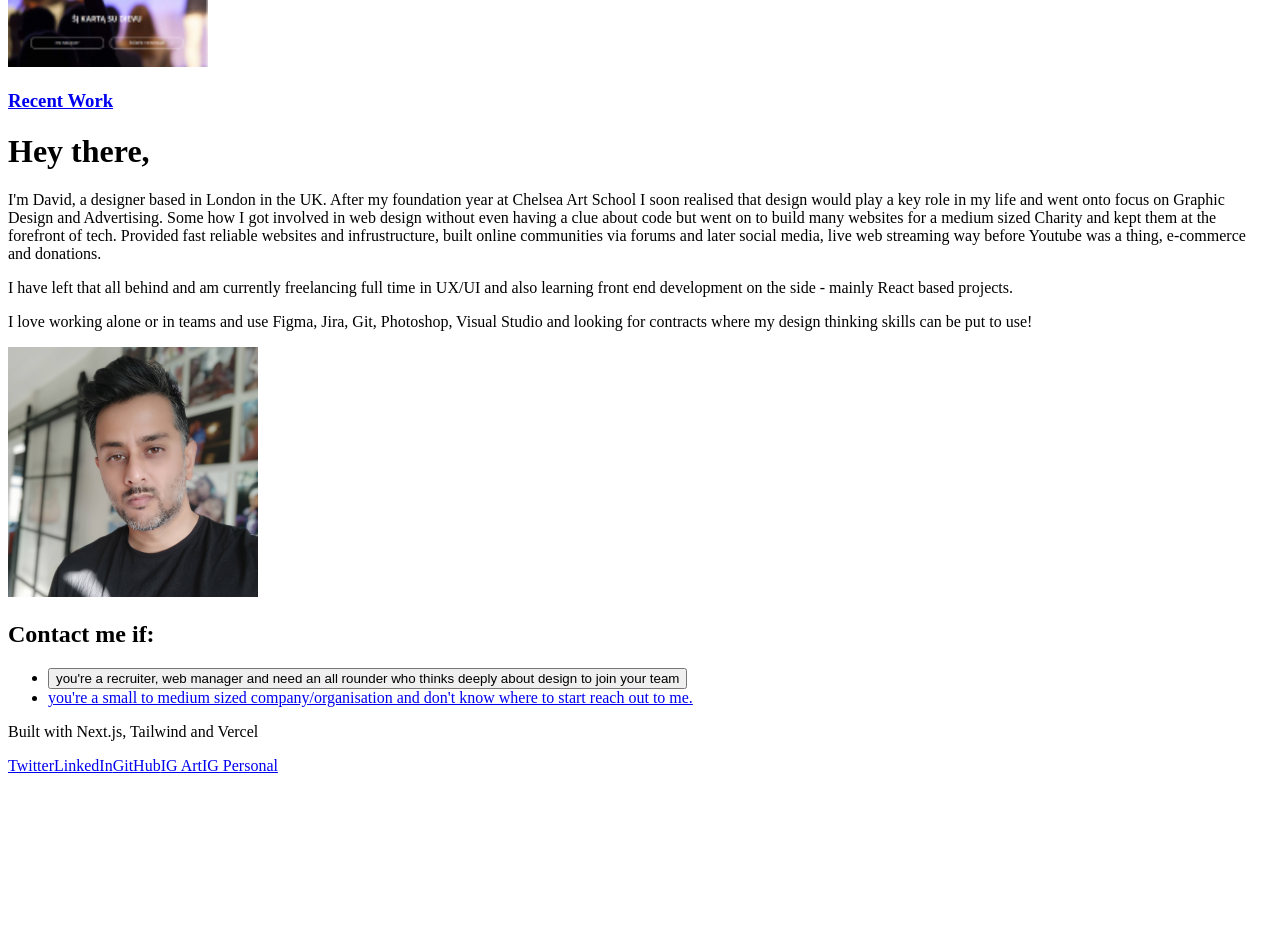
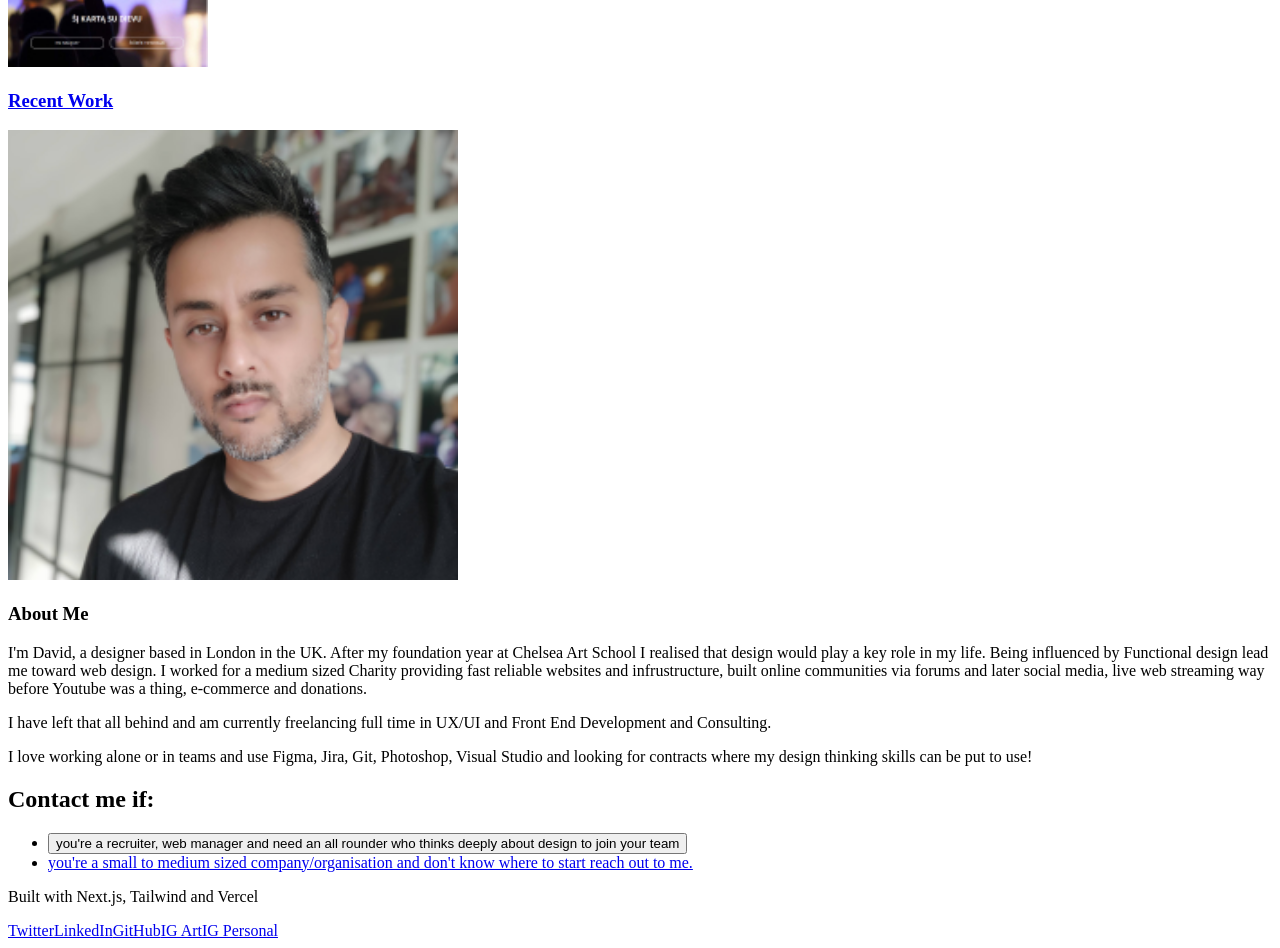
Before and after one commit to davofaz/nextjs-portfolio-site, a Next.js app: page / in a window 1280 px wide. Shown: the part 2120-3068 px from the top of the page. Before the commit the page ends 2903 px from the top, so only its background shows below. Built offline with nearby package versions, Linux system fonts and the light colour scheme.

Commit message:
updated about section

```diff
--- a/components/About.js
+++ b/components/About.js
@@ -4,34 +4,26 @@ import profile from "../public/david-fazaldin-2021-av.png"
 
 const About = () => {
     return (
-        <div className="container px-4 mx-auto">
-            <div className="lg:space-x-5 lg:flex lg:flex-row item-center lg:-mx-4 flex flex-col-reverse text-center lg:text-left">
-                <div className="lg:px-4 lg:mt-12 ">
-                    <h1 className="text-2xl font-bold text-gray-900 lg:text-5xl dark:text-white">
-                        Hey there,
-                    </h1>
-                    <div className="mt-6 text-gray-800 dark:text-white">
-                        <p className="mb-4">
-                            I'm David, a designer based in London in the UK. After my foundation year at Chelsea Art School I soon realised that design would play a key role in my life and went onto focus on Graphic Design and Advertising. Some how I got involved in web design without even having a clue about code but went on to build many websites for a medium sized Charity and kept them at the forefront of tech. Provided fast reliable websites and infrustructure, built online communities via forums and later social media, live web streaming way before Youtube was a thing, e-commerce and donations.</p>
-                        <p className="mb-4">I have left that all behind and am currently freelancing full time in UX/UI and also learning front end development on the side - mainly React based projects.</p>
-                        <p className="mb-4">I love working alone or in teams and use Figma, Jira, Git, Photoshop, Visual Studio and looking for contracts where my design thinking skills can be put to use!</p>
-
-
-
-                    </div>
-                </div>
-                <div className="flex-shrink-0 lg:mt-12 lg:px-4 mb-10">
+        <div className="grid grid-cols-6 gap-2 md:grid-cols-4 gap-y-0 border-8 border-b-8 border-t-8 border-black bg-white dark:border-black dark:bg-black">
+            <div className="col-span-4 border-black border-r-8 border-b-2 bg-black md:col-span-2">
                     <Image
                         src={profile}
                         alt="Profile"
                         priority={true}
-                        className="rounded-full"
-                        width={250}
-                        height={250}
+                        width={450}
+                        height={450}
                         placeholder="blur"
                     />
-                </div>
             </div>
+            <div className="col-span-2">
+            <h3 class="text-black text-2xl md:text-4xl md:p-8 uppercase font-thin dark:text-white"> About Me</h3>
+            </div>
+            <div className="text-black dark:bg-black col-span-4 border-black  mb-0 pb-0 dark:text-white md:border-0 text-justify">
+                        <p className="p-4">
+                            I'm David, a designer based in London in the UK. After my foundation year at Chelsea Art School I realised that design would play a key role in my life. Being influenced by Functional design lead me toward web design. I worked for a medium sized Charity providing fast reliable websites and infrustructure, built online communities via forums and later social media, live web streaming way before Youtube was a thing, e-commerce and donations.</p>
+                        <p className="p-4">I have left that all behind and am currently freelancing full time in UX/UI and Front End Development and Consulting.</p>
+                        <p className="p-4">I love working alone or in teams and use Figma, Jira, Git, Photoshop, Visual Studio and looking for contracts where my design thinking skills can be put to use!</p>
+           </div>
         </div>
     )
 }
--- a/components/RecentWork.js
+++ b/components/RecentWork.js
@@ -185,10 +185,10 @@ const RecentWork = () => {
                     </a>
                 </motion.div>
             </Link>
-            <Link href="/portfolio/" className="md:col-span-4">
+            <Link href="/portfolio/">
 
                     <a>
-                        <h3 class="text-white text-2xl md:text-4xl md:p-8 uppercase font-thin"> Recent Work</h3>
+                        <h3 class="text-white text-2xl md:text-4xl md:p-8 uppercase font-thin dark:text-white"> Recent Work</h3>
                     </a>
             </Link>
           </div>
--- a/pages/index.js
+++ b/pages/index.js
@@ -14,7 +14,7 @@ export default function Home() {
         <link rel="icon" href="/favicon.ico" />
       </Head>
 
-      <main className="md:max-w-xl mx-auto mt-0 antialiased">
+      <main className="md:max-w-3xl mx-auto mt-0 antialiased">
 
         <div className="flex items-center justify-center">
           {/*FadeIn variants={fadeInRight}> */}
```
